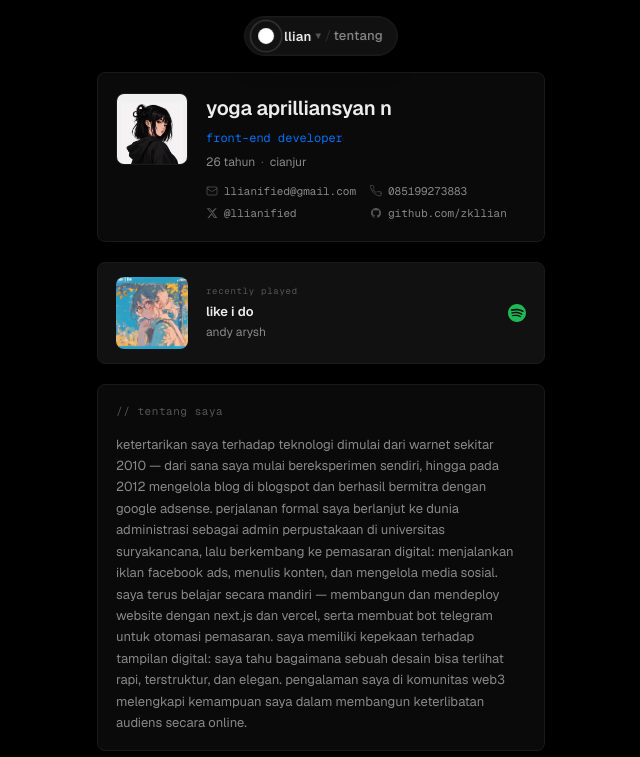
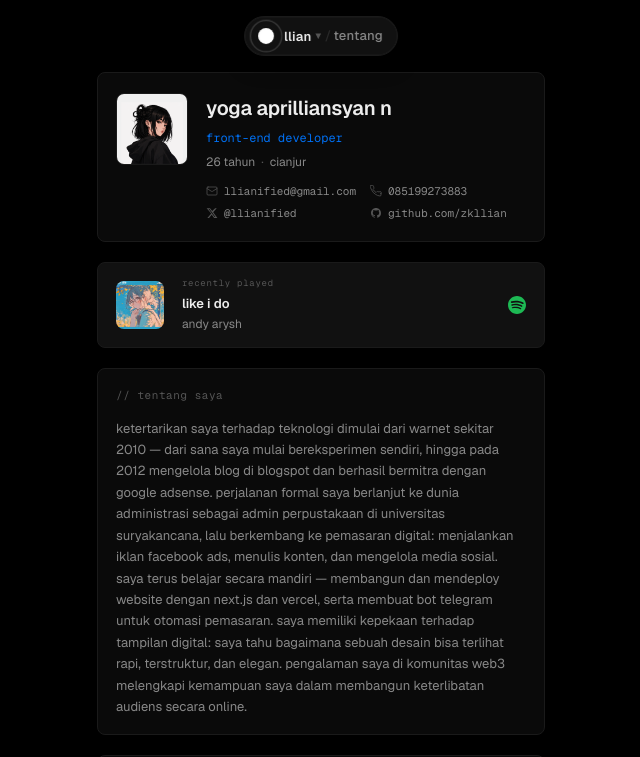
Before and after one commit to zkllian/portfolio, a React (Vite) app in the folder artifacts/barcode-gen/: page /tentang in a window 1280 px wide. Shown: the top 757 px of the page, without its empty margins (319-959 px from the left). Built offline with nearby package versions, Linux system fonts and the light colour scheme.

Commit message:
Update barcode generator styling
Replit-Commit-Author: Agent

```diff
--- a/artifacts/barcode-gen/src/index.css
+++ b/artifacts/barcode-gen/src/index.css
@@ -938,8 +938,8 @@ textarea:focus { border-color: #444; }
 .spotify-card--bare:hover { background: transparent; border-color: transparent; }
 
 .spotify-art {
-  width: 72px;
-  height: 72px;
+  width: 48px;
+  height: 48px;
   border-radius: var(--radius);
   object-fit: cover;
   flex-shrink: 0;
```
